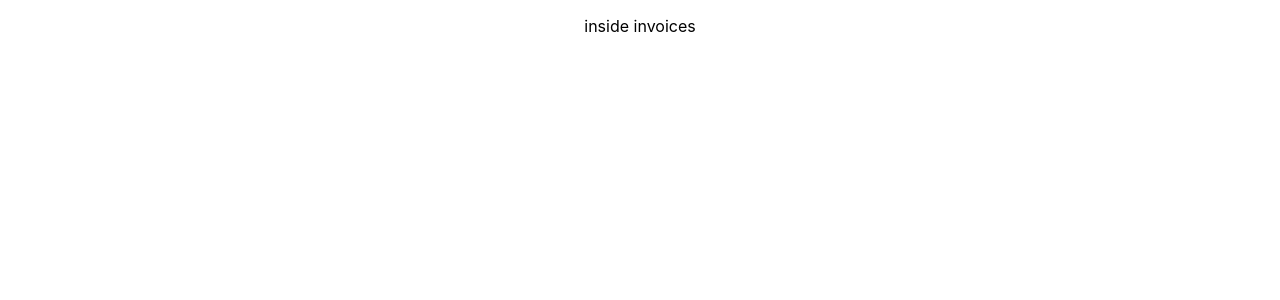
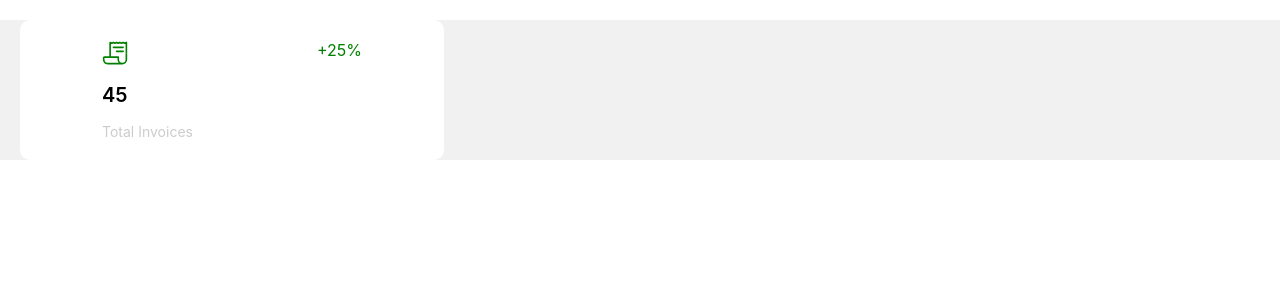
Before and after one commit to AbirAlareanK/BilPay, a React (Create React App) app: page / in a window 1280 px wide. Shown: the top 300 px of the page. Built offline with nearby package versions, Linux system fonts and the light colour scheme.

Commit message:
Style Invoice Brief Wrapper

```diff
--- a/src/App.css
+++ b/src/App.css
@@ -1,38 +1,3 @@
 .App {
-  text-align: center;
+  background-color: #f1f1f1;
 }
-
-.App-logo {
-  height: 40vmin;
-  pointer-events: none;
-}
-
-@media (prefers-reduced-motion: no-preference) {
-  .App-logo {
-    animation: App-logo-spin infinite 20s linear;
-  }
-}
-
-.App-header {
-  background-color: #282c34;
-  min-height: 100vh;
-  display: flex;
-  flex-direction: column;
-  align-items: center;
-  justify-content: center;
-  font-size: calc(10px + 2vmin);
-  color: white;
-}
-
-.App-link {
-  color: #61dafb;
-}
-
-@keyframes App-logo-spin {
-  from {
-    transform: rotate(0deg);
-  }
-  to {
-    transform: rotate(360deg);
-  }
-}
--- a/src/Components/InvoiceBriefWrapper.js
+++ b/src/Components/InvoiceBriefWrapper.js
@@ -1,16 +1,16 @@
-import { FaFileInvoiceDollar } from 'react-icons/fa'
+import { IoReceiptOutline } from 'react-icons/io5'
 import Classes from './InvoiceBriefWrapper.module.css';
 
 
 const InvoiceBriefWrapper = ({precentage , number , title , color}) => {
     return (
         <div className={Classes.InvoBriefWrapper}>
-            <div>
-                <FaFileInvoiceDollar color={color}/>
-                <span>{number}</span>
+            <div className={Classes.InvoBriefWrapperSec}>
+                <IoReceiptOutline color={color} size="26px"/>
+                <span >{number}</span>
                 <p>{title}</p>
             </div>
-            <div>
+            <div style={{color:color}}>
                 {precentage}
             </div>
         </div>
--- a/src/Components/InvoiceBriefWrapper.module.css
+++ b/src/Components/InvoiceBriefWrapper.module.css
@@ -1,3 +1,28 @@
 .InvoBriefWrapper {
-    backgroud-color: #ffffff;
+    width: 30%;
+    height: 100px;
+    border-radius: 10px;
+    background-color: #fff;
+    padding: 20px;
+    margin: 20px;
+    display: flex;
+    justify-content: space-around;
 }
+
+.InvoBriefWrapperSec{
+    display: flex;
+    flex-direction: column;
+    justify-content: space-between;
+    align-items: flex-start;
+}
+
+span{
+    font-size: 20px;
+    font-weight: 600;
+}
+
+p{
+    font-size: 14px;
+    margin: 0px;
+    color: #ccc;
+}
--- a/src/Containers/Invoices.js
+++ b/src/Containers/Invoices.js
@@ -1,8 +1,14 @@
+import InvoiceBriefWrapper from "../Components/InvoiceBriefWrapper";
+
 const Invoices = () => {
 
     return(
         <>
-            <p>inside invoices</p>
+            <InvoiceBriefWrapper
+                title="Total Invoices"
+                number="45"
+                precentage="+25%"
+                color="green" />
         </>
     )
 }
```
